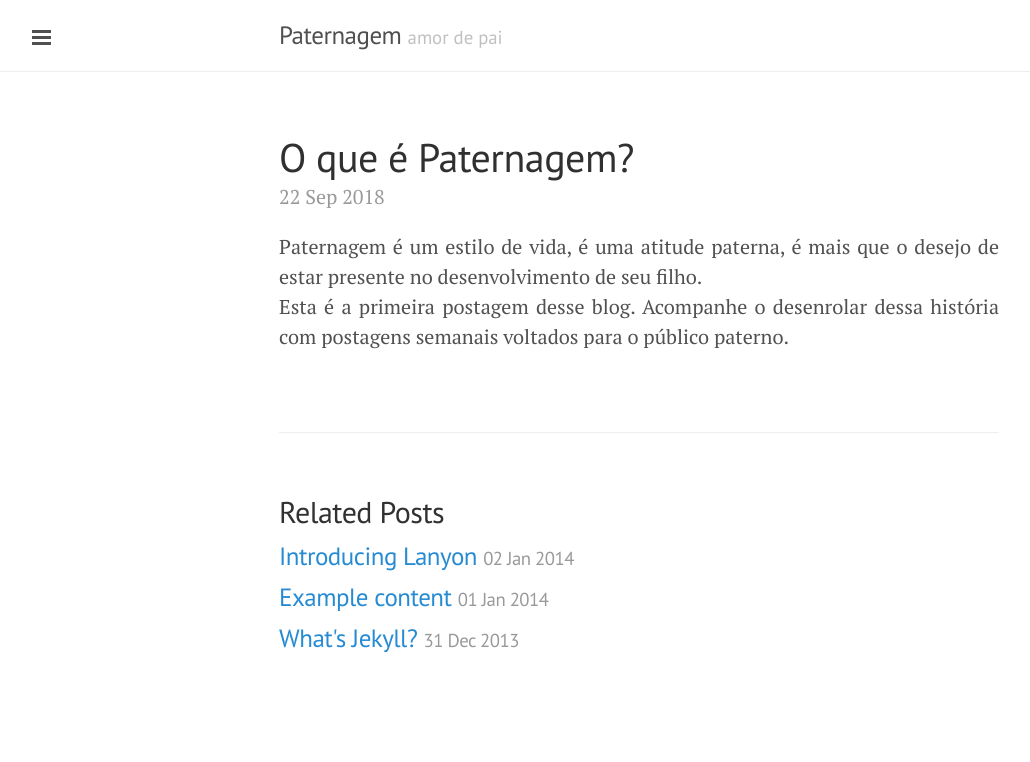
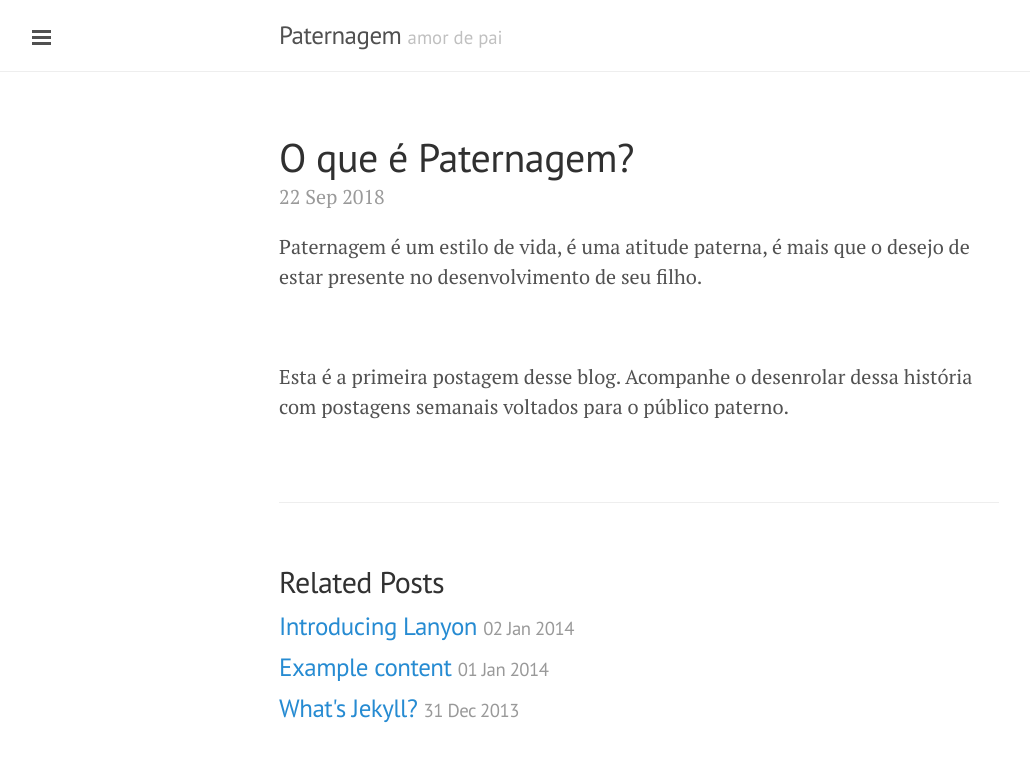
Before and after one commit to paternagem/page, a Jekyll site: the page built from _posts/2018-09-22-o-que-e-paternagem.md, in a window 1280 px wide. Shown: the top 762 px of the page, without its empty margins (1-1031 px from the left). Built offline with Jekyll 4.4.1, drawn with Linux system fonts in a browser that asks for light colours; Markdown is read by kramdown in place of the engine named in the settings.

Commit message:
Remove justify
@januarioccp

```diff
--- a/_posts/2018-09-22-o-que-e-paternagem.md
+++ b/_posts/2018-09-22-o-que-e-paternagem.md
@@ -3,7 +3,6 @@ layout: post
 title: O que é Paternagem?
 ---
 
-<div style="text-align: justify">
 Paternagem é um estilo de vida, é uma atitude paterna, é mais que o desejo de estar presente no desenvolvimento de seu filho.
 
 <br>
```
